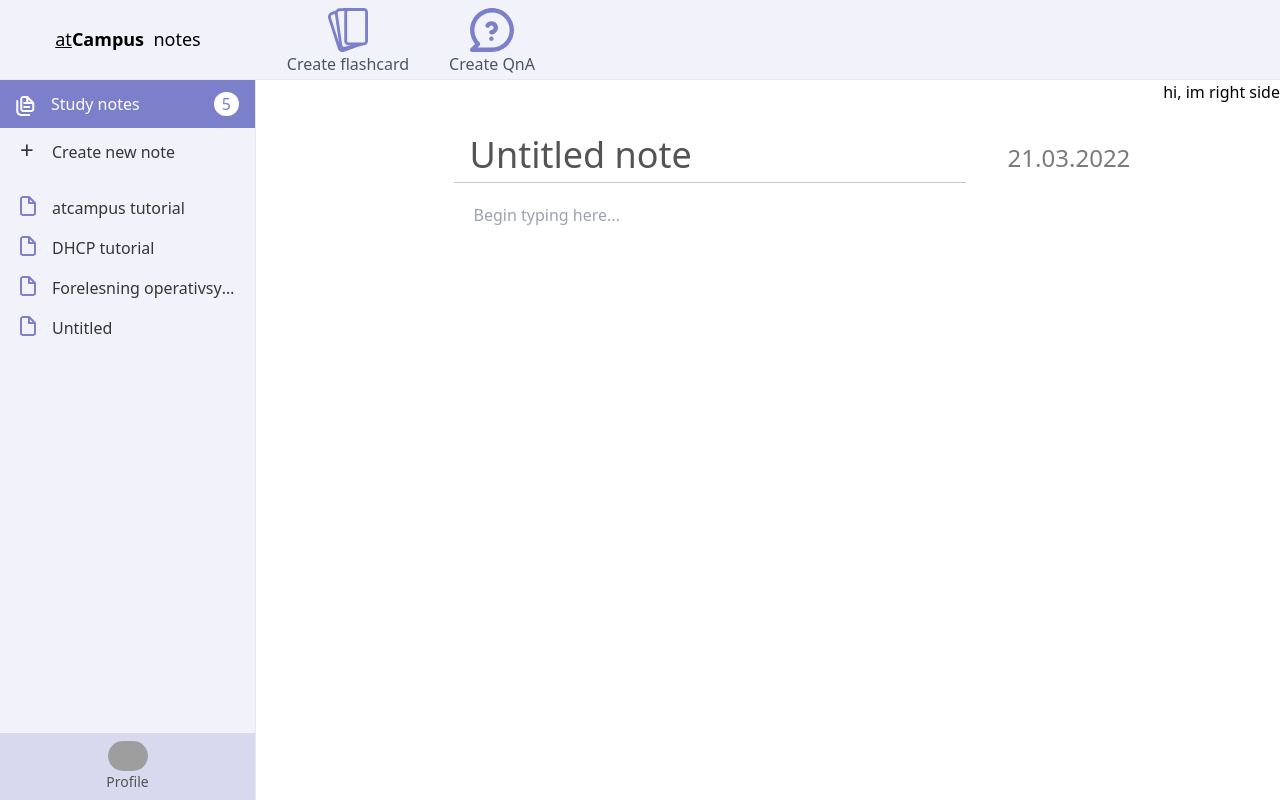
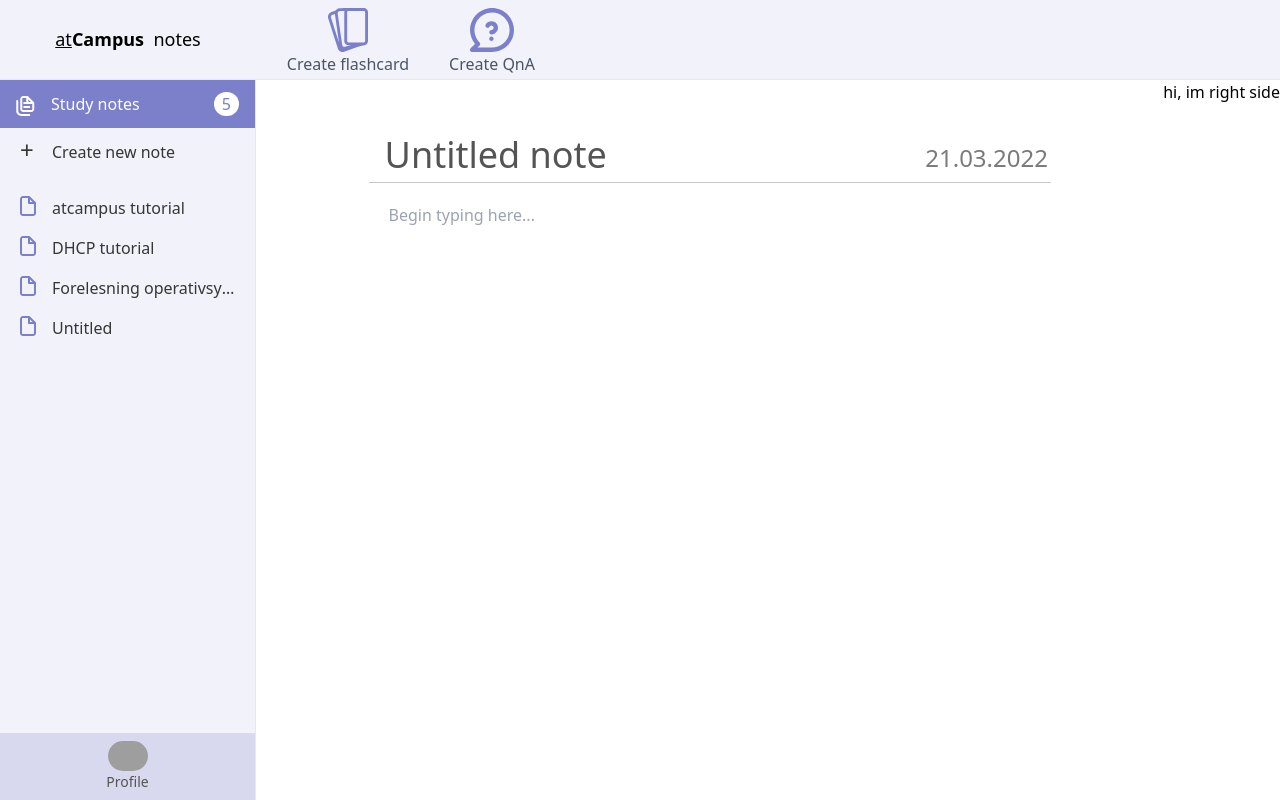
Before and after one commit to tonystr/note-taking-frontend, a Next.js app: page / in a window 1280 px wide. Built offline with nearby package versions, Linux system fonts and the light colour scheme; grey boxes are pictures that could not be loaded.

Commit message:
Customize input and scrollbar

```diff
--- a/components/TextEditor.js
+++ b/components/TextEditor.js
@@ -7,13 +7,13 @@ function MetaInfo() {
     return (
         <div className='border-solid border-b-[1px] border-dark-5 flex justify-around items-baseline'>
             <input
-                className='text-dark-2 px-4 inline grow text-2xl outline-none'
+                className='text-dark-2 px-4 inline grow text-2xl outline-none selection:bg-purple-1 selection:text-white'
                 value={title}
                 onChange={e => setTitle(() => e.target.value)}
             />
-            <div className='text-dark-3 inline-block w-32 h-9 translate-y-2 text-xl text-center relative'>
+            <div className='text-dark-3 inline-block w-32 h-9 translate-y-2 text-xl text-center relative focus-within:bg-purple-1 focus-within:text-white rounded'>
                 <input
-                    className='absolute grow inset-0 opacity-0'
+                    className='cursor-pointer absolute grow inset-0 opacity-0'
                     type='date'
                     value={date}
                     onChange={e => setDate(() => e.target.value)}
@@ -27,15 +27,21 @@ function MetaInfo() {
 }
 
 function TextArea() {
+    const [text, setText] = useState('');
+
     return (
-        <textarea placeholder='Begin typing here...' className='p-5 pb-0 grow resize-none'>
-        </textarea>
+        <textarea
+            placeholder='Begin typing here...'
+            className='notes-scrollbar px-5 mt-5 grow resize-none outline-none selection:bg-purple-1 selection:text-white'
+            onChange={e => setText(() => e.target.value)}
+            value={text}
+        />
     );
 }
 
 function TextEditor() {
     return (
-        <div className='mt-12 mx-auto w-2/5 flex flex-col'>
+        <div className='mt-12 mx-auto flex flex-col'>
             <MetaInfo />
             <TextArea />
         </div>
--- a/pages/index.js
+++ b/pages/index.js
@@ -2,9 +2,7 @@ import NoteEditor from './noteeditor.js'
 
 function Page() {
     return (
-        <div>
-            <NoteEditor />
-        </div>
+        <NoteEditor />
     );
 }
 
--- a/styles/globals.css
+++ b/styles/globals.css
@@ -6,3 +6,9 @@
 #__next {
     @apply h-full;
 }
+
+.notes-scrollbar {
+    scrollbar-width: thin;
+    /* Dark-6 */
+    scrollbar-color: #E8E8E8 transparent;
+}
```
